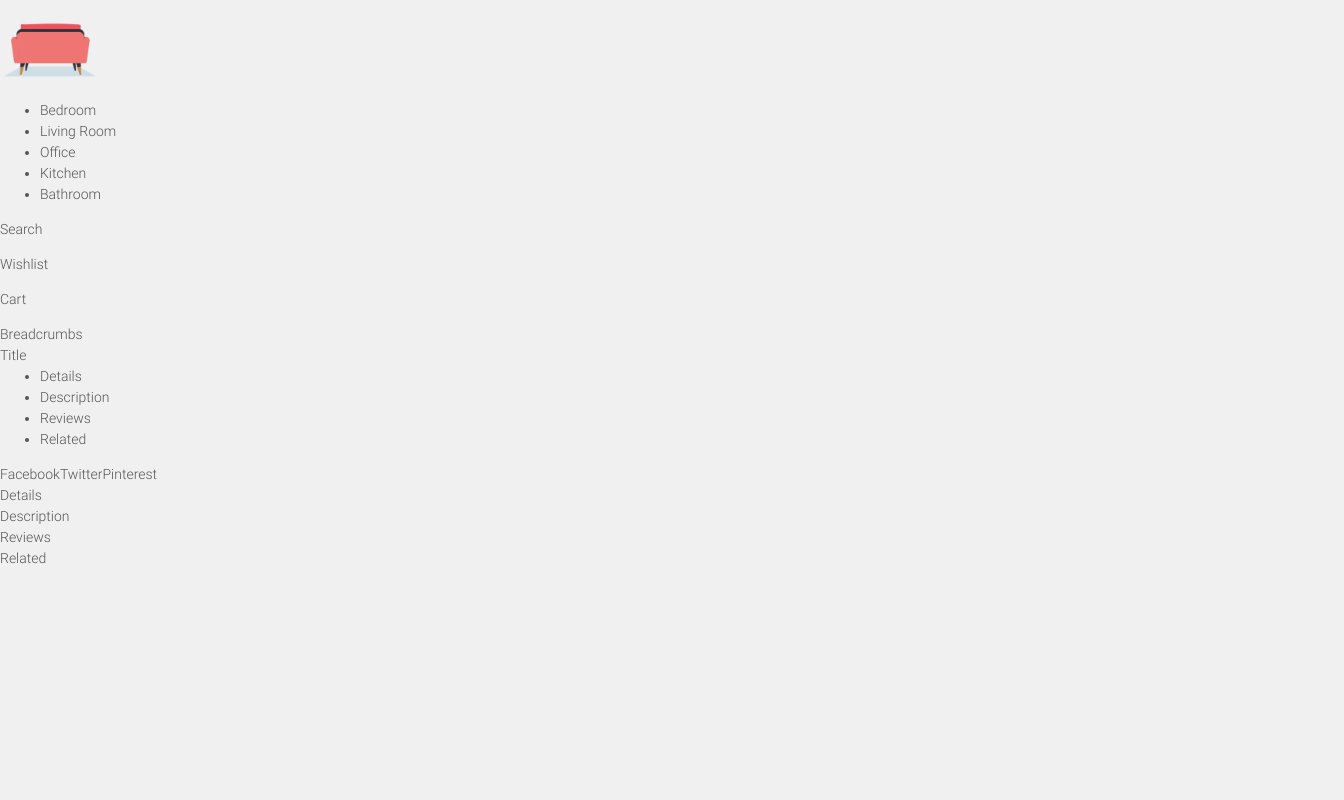
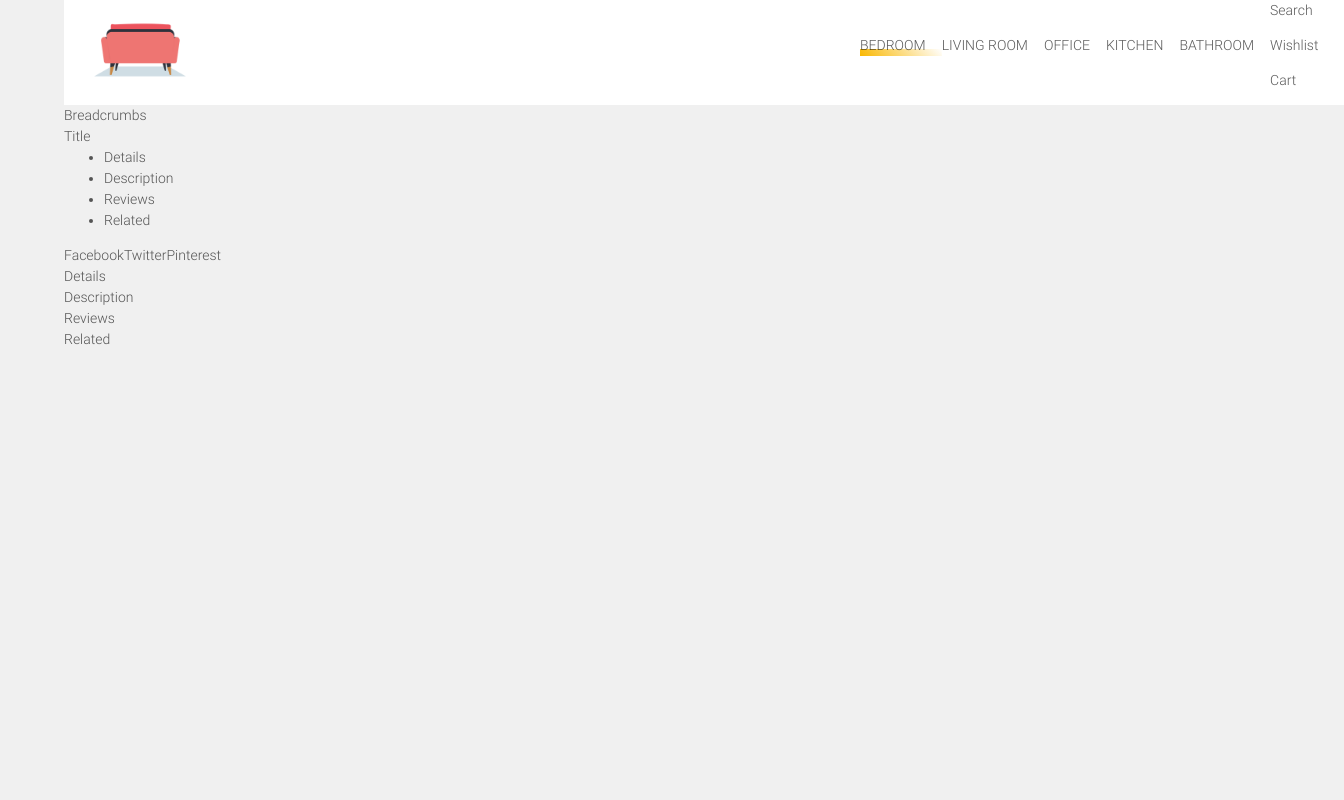
Before and after one commit to rushabhshah1993/heady-furniture, a React app: page / in a window 1280 px wide. Shown: the top 800 px of the page, 1344 px wide, since content can reach past the window. Built offline with nearby package versions, Linux system fonts and the light colour scheme.

Commit message:
[WIP] Changes in header - Added the logo - Applied the background CSS - Created the navigation for rooms - Added style for active elements

```diff
--- a/src/components/FurnitureNavigation/FurnitureNavigation.js
+++ b/src/components/FurnitureNavigation/FurnitureNavigation.js
@@ -1,10 +1,12 @@
 import React from 'react';
+
+import styles from './furnitureNavigation.scss';
 
 const FurnitureNavigation = () => {
     return (
         <>
-            <ul>
-                <li>Bedroom</li>
+            <ul className={styles.list}>
+                <li className={styles.active}>Bedroom</li>
                 <li>Living Room</li>
                 <li>Office</li>
                 <li>Kitchen</li>
--- /dev/null
+++ b/src/components/FurnitureNavigation/furnitureNavigation.scss
@@ -0,0 +1,40 @@
+.list {
+    display: flex;
+    flex-direction: row;
+    list-style-type: none;
+    padding-left: 0;
+    justify-content: center;
+    align-items: center;
+    margin-right: 1rem;
+
+    li {
+        padding-right: 1rem;
+        text-transform: uppercase;
+        font-size: 14px;
+        position: relative;
+    }
+
+    li:last-child {
+        padding-right: 0;
+    }
+
+    li.active {
+        background: linear-gradient(45deg, #f9b700, transparent);
+        background-position: 50% 100%;
+        background-size: 100% 7px;
+        background-repeat: no-repeat;
+    }
+
+    // A hack to add an image to the active element
+    // li.active::after {
+    //     background-image: url('./../../assets/images/yellow-line.png');
+    //     background-size: 75px;
+    //     content: ".";
+    //     height: auto;
+    //     width: 100%;
+    //     position: absolute;
+    //     background-repeat: no-repeat;
+    //     bottom: -16px;
+    //     left: 0;
+    // }
+}
--- /dev/null
+++ b/src/components/Header/Header.js
@@ -0,0 +1,21 @@
+import React from 'react';
+
+import styles from './header.scss';
+
+import Logo from './../../common/Logo/Logo';
+import FurnitureNavigation from './../../components/FurnitureNavigation/FurnitureNavigation';
+import UserIcons from '../../common/UserIcons/UserIcons';
+
+const Header = () => {
+    return (
+        <header className={styles.header}>
+            <Logo size={'large'} />
+            <div className={styles.headerNav}>
+                <FurnitureNavigation />
+                <UserIcons />
+            </div>
+        </header>
+    )
+}
+
+export default Header;
--- /dev/null
+++ b/src/components/Header/header.scss
@@ -0,0 +1,13 @@
+.header {
+    display: flex;
+    flex-direction: row;
+    justify-content: space-between;
+    background-color: #FFFFFF;
+    padding: 0 2%;
+
+    .headerNav {
+        display: flex;
+        flex-direction: row;
+        justify-content: space-between;
+    }
+}
--- a/src/index.scss
+++ b/src/index.scss
@@ -27,6 +27,7 @@ html {
         padding: 0;
         margin: 0;
         background-color: #F0F0F0;
+        margin-left: 5%;
     }
 
     a,
--- a/src/pages/Main/Main.js
+++ b/src/pages/Main/Main.js
@@ -12,14 +12,14 @@ import Description from './../../sections/Description/Description';
 import Related from './../../sections/Related/Related';
 import Reviews from './../../sections/Reviews/Reviews';
 
+import Header from './../../components/Header/Header';
+
+import styles from './main.scss';
+
 const Main = () => {
     return (
         <div id="container">
-            <header>
-                <Logo size={'large'} />
-                <FurnitureNavigation />
-                <UserIcons />
-            </header>
+            <Header />
 
             <BreadCrumbs />
 
--- /dev/null
+++ b/src/pages/Main/main.scss
@@ -0,0 +1,5 @@
+.header {
+    display: flex;
+    flex-direction: row;
+    background-color: #FFFFFF;
+}
```
Also changed, not shown: src/assets/images/yellow-line.png (added).
